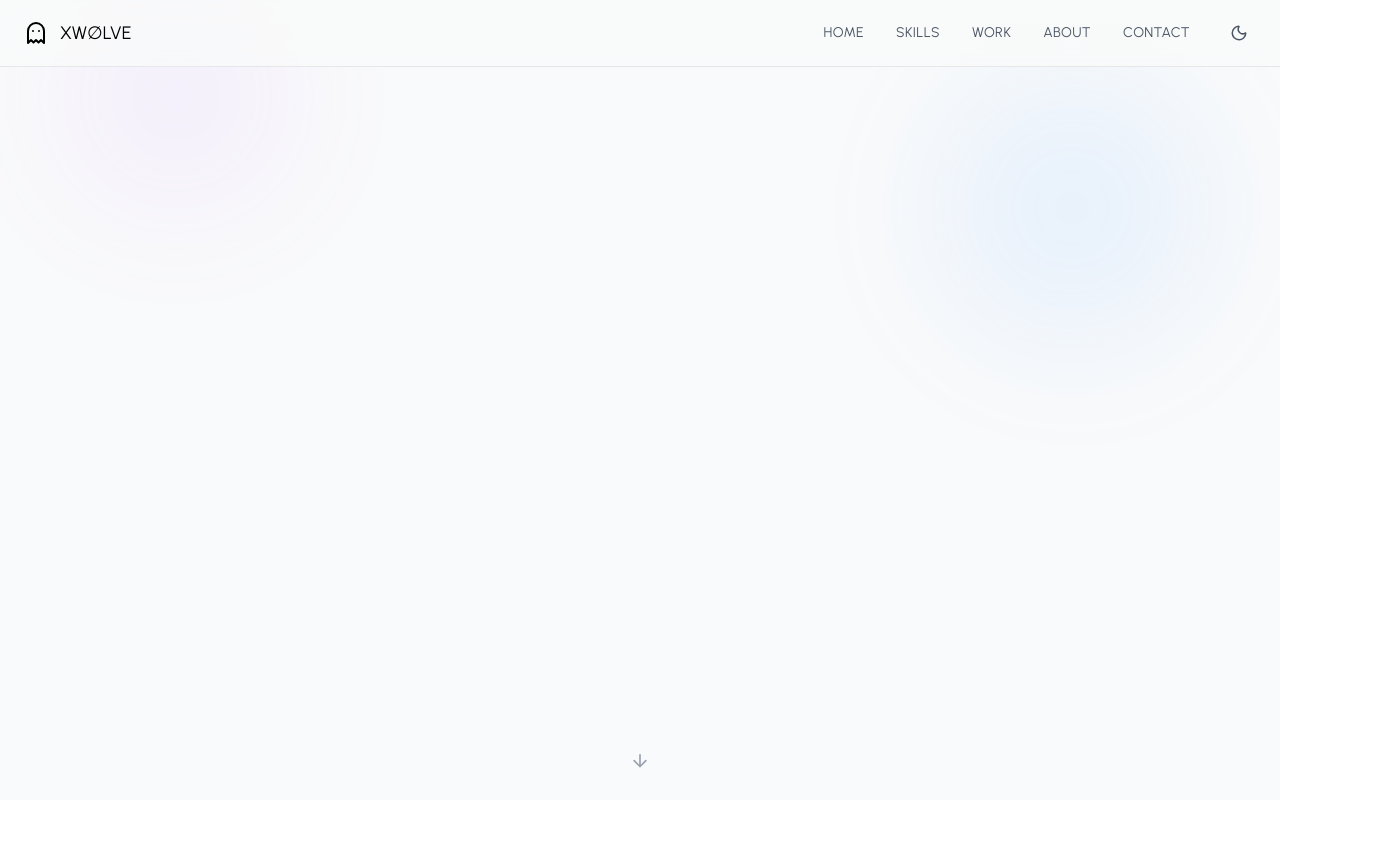
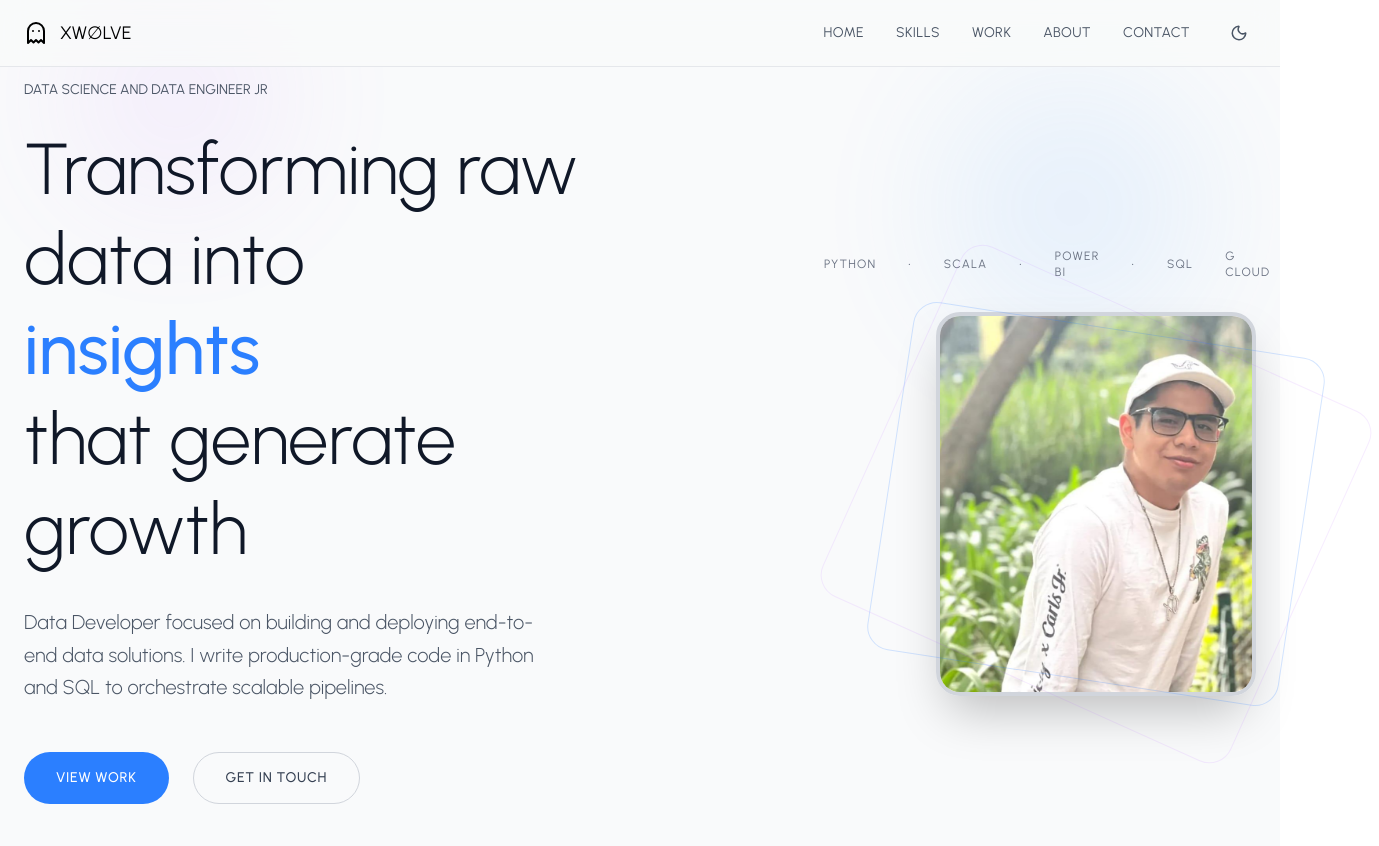
Before and after one commit to Axelbau19/PersonalWeb2.0, a React (Vite) app in the folder personal-web/: page / in a window 1280 px wide. Shown: the top 846 px of the page, 1379 px wide, since content can reach past the window. Before the commit the page ends 800 px from the top, so only its background shows below. Built offline with nearby package versions, Linux system fonts and the light colour scheme.

Commit message:
done coding the hero section for desktop

```diff
--- a/personal-web/src/components/sections/HeroSection.jsx
+++ b/personal-web/src/components/sections/HeroSection.jsx
@@ -29,13 +29,13 @@
     }
 
     const itemVar = {
-        hidden: {y:30,opacity:0},
-        visible:{
-            y:0,
-            opacity:1,
-            transition:{
-                duration:0.8,
-                ease:"easeOut"
+        hidden: { y: 30, opacity: 0 },
+        visible: {
+            y: 0,
+            opacity: 1,
+            transition: {
+                duration: 0.8,
+                ease: "easeOut"
             }
         }
     }
@@ -129,7 +129,7 @@
                                 className={`text-sm uppercase tracking-widest ${isDarkMode ? "text-gray-500" : "text-gray-600"} mb-4`
                                 }
                             >
-                                Data Science and Data Engineer
+                                Data Science and Data Engineer Jr
                             </motion.div>
                             <motion.h1
                                 variants={itemVar}
@@ -140,9 +140,9 @@
                                 <span className="text-blue-500 font-medium ml-2">
                                     insights
                                 </span>
-                                <br/>
+                                <br />
                                 <span className={`${isDarkMode ? "text-white" : "text-white-900"}`}>
-                                     that generate growth
+                                    that generate growth
                                 </span>
                             </motion.h1>
                             <motion.p
@@ -224,22 +224,171 @@
                                     className={isDarkMode ? "text-gray-600" : "text-gray-500"}>
                                     SQL
                                 </span>
+                                <span
+                                    className={isDarkMode ? "text-gray-600" : "text-gray-500"}>
+                                    G Cloud
+                                </span>
                             </motion.div>
                         </motion.div>
                     </div>
+                    <div className="hidden lg:grid lg:grid-cols-2 lg:gap-16 lg:items-center">
+                        <motion.div
+                            initial="hidden"
+                            animate="visible"
+                            variants={containerV}
+                            className="text-left"
+                        >
+                            <motion.div
+                                variants={textVar}
+                                className={`text-sm uppercase tracking widest ${isDarkMode ? "text-gray-500" : "text-gray-600"
+                                    } mb-6`}>
+                                Data Science and Data Engineer Jr
+                            </motion.div>
+                            <motion.h1
+                                variants={itemVar}
+                                className="text-5xl xl:text-7xl font-light mb-8 leading-tight">
+                                <span className={`${isDarkMode ? "text-white" : "text-gray-900"}`}>
+                                    Transforming raw data into
+                                </span>
+                                <br />
+                                <span className="text-blue-500 font-medium">
+                                    insights
+                                </span>
+                                <br />
+                                <span className={`${isDarkMode ? "text-white" : "text-white-900"}`}>
+                                    that generate growth
+                                </span>
+                            </motion.h1>
+                            <motion.p
+                                variants={itemVar}
+                                className={`text-xl ${isDarkMode ? "text-gray-400" : "text-gray-600"
 
+                                    } mb-12 font-light leading-relaxed max-w-lg`}>
+                                Data Developer focused on building and deploying end-to-end data solutions. I write production-grade code in Python and SQL to orchestrate scalable pipelines.
+                            </motion.p>
+                            <motion.div
+                                variants={itemVar}
+                                className="flex gap-6 mb-8">
+                                <motion.button
+                                    whileHover={{ y: -2 }}
+                                    whileTap={{ scale: 0.98 }}
+                                    onClick={() => scrollToSection("work")}
+                                    className="bg-blue-500 hover:bg-blue-600 text-white px-8 py-4 rounded-full text-sm uppercase tracking-wider font-medium transition-all duration=300">
+                                    View Work
+                                </motion.button>
+                                <motion.button
+                                    whileHover={{ y: -2 }}
+                                    whileTap={{ scale: 0.98 }}
+                                    onClick={() => scrollToSection("contact")}
+                                    className={`border ${isDarkMode ? "border-gray-700 hover:border-gray-600 text-gray-300" : "border-gray-300 hover:border-gray-400 text-gray-700"
+                                        } px-8 py-3 rounded-full text-sm uppercase tracking-wider font-medium transition-all duration-300  `}>
+                                    Get in Touch
+                                </motion.button>
+                            </motion.div>
+                            <motion.div variants={itemVar}
+                                className="flex space-x-6 mb-12" >
+                                {
+                                    [
+                                        { icon: FiGithub, href: "https://github.com/Axelbau19" },
+                                        { icon: FiLinkedin, href: "https://www.linkedin.com/in/axel-bautista-68a800241/" },
+                                        { icon: Mail, href: "bautista.ros.naranja.2017@gmail.com" }
+                                    ].map((social, index) => (
+                                        <motion.a
+                                            key={index}
+                                            href={social.href}
+                                            whileHover={{ y: -3, scale: 1.1 }}
+                                            className={`p-3 rounded-full transition-colors ${isDarkMode ? "text-gray-400 hover:text-white hover:bg-gray-800" :
+                                                "text-gray-600 hover:text-gray-900 hover:bg-gray-200"
+                                                }`}
+                                        >
+                                            <social.icon size={20} />
+                                        </motion.a>
+                                    ))
+                                }
+                            </motion.div >
+                        </motion.div>
+                        <motion.div
+                            initial="hidden"
+                            animate="visible"
+                            variants={imgVar}
+                            className="flex justify-center lg:justify-end">
+                            <div className="relative">
+                                <motion.div
+                                    variants={itemVar}
+                                    className="flex items-center space-x-8 text-xs uppercase tracking-widest absolute -top-16 -left-28">
+                                    <span
+                                        className={isDarkMode ? "text-gray-600" : "text-gray-500"}>
+                                        Python
+                                    </span>
+                                    <span
+                                        className={isDarkMode ? "text-gray-600" : "text-gray-500"}>
+                                        •
+                                    </span>
+                                    <span
+                                        className={isDarkMode ? "text-gray-600" : "text-gray-500"}>
+                                        Scala
+                                    </span>
+                                    <span
+                                        className={isDarkMode ? "text-gray-600" : "text-gray-500"}>
+                                        •
+                                    </span>
+                                    <span
+                                        className={isDarkMode ? "text-gray-600" : "text-gray-500"}>
+                                        Power BI
+                                    </span>
+                                    <span
+                                        className={isDarkMode ? "text-gray-600" : "text-gray-500"}>
+                                        •
+                                    </span>
+                                    <span
+                                        className={isDarkMode ? "text-gray-600" : "text-gray-500"}>
+                                        SQL
+                                    </span>
+                                    <span
+                                        className={isDarkMode ? "text-gray-600" : "text-gray-500"}>
+                                        G Cloud
+                                    </span>
+                                </motion.div>
+                                <motion.div
+                                    whileHover={{ scale: 1.02 }}
+                                    className={`w-80 h-96 rounded-3xl overflow-hidden border-4 ${isDarkMode ? "border-gray-800" : "border-gray-300"} shadow-2xl`}>
+                                    <img
+                                        src={PROFILE_PIC}
+                                        alt="Profile"
+                                        className="w-full h-full object-cover  " />
+                                </motion.div>
+                                <motion.div
+                                    animate={{ rotate: 360 }}
+                                    transition={{
+                                        duration: 20,
+                                        repeat: Infinity,
+                                        ease: "linear"
+                                    }}
+                                    className="absolute -inset-4 rounded-3xl border border-blue-500/20" />
+                                <motion.div
+                                    animate={{ rotate: -360 }}
+                                    transition={{
+                                        duration: 30,
+                                        repeat: Infinity,
+                                        ease: "linear"
+                                    }}
+                                    className="absolute -inset-8 rounded-3xl border border-purple-500/10" />
+                            </div>
+                        </motion.div>
+                    </div>
                 </div>
+
                 <motion.div
-                animate={{y:[0,8,0]}}
-                transition={{duration:2,repeat:Infinity}}
-                className="absolute bottom-8 left-1/2 transform -translate-x-1/2  ">
-                    <ArrowDown size={20} className={isDarkMode?"text-gray-600":"text-gray-400"}>
+                    animate={{ y: [0, 8, 0] }}
+                    transition={{ duration: 2, repeat: Infinity }}
+                    className="absolute bottom-8 left-1/2 transform -translate-x-1/2  ">
+                    <ArrowDown size={20} className={isDarkMode ? "text-gray-600" : "text-gray-400"}>
 
                     </ArrowDown>
 
                 </motion.div>
-            </motion.section>
-        </div>
+            </motion.section >
+        </div >
 
 
 
```
